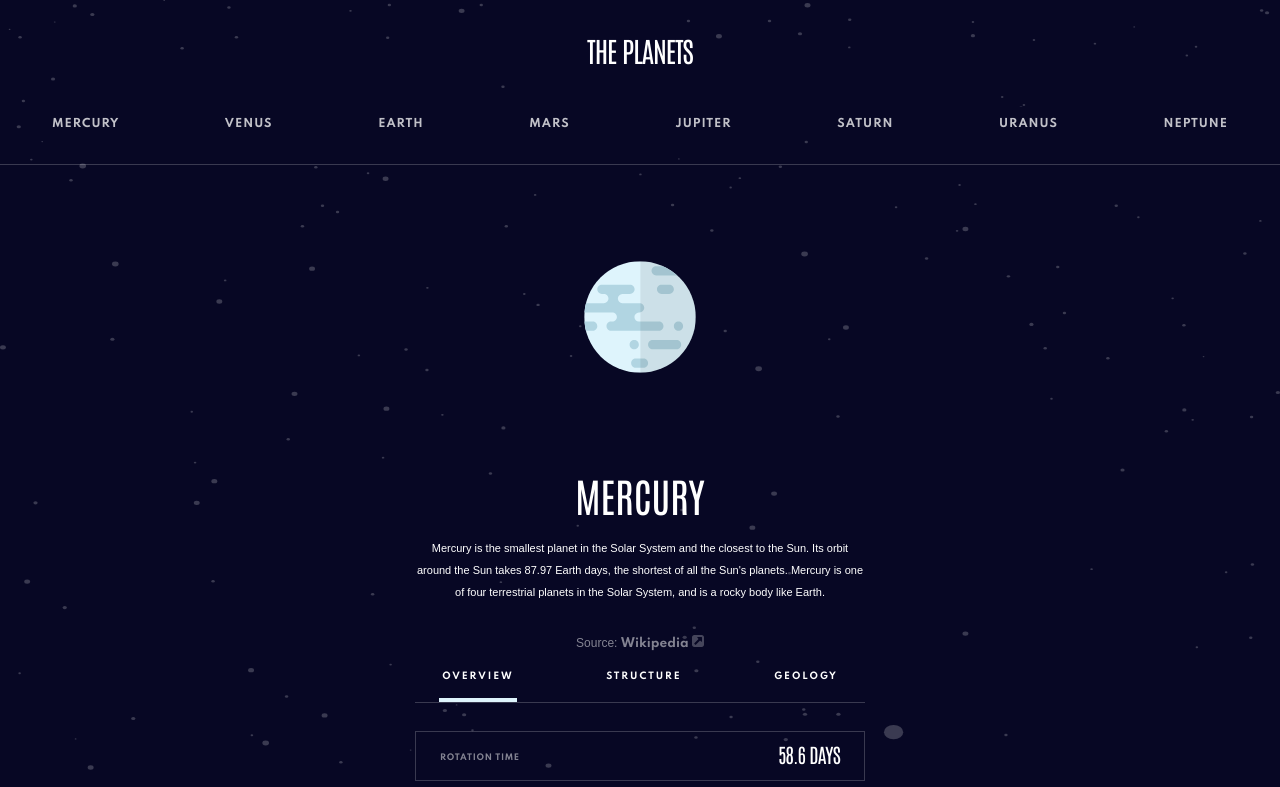
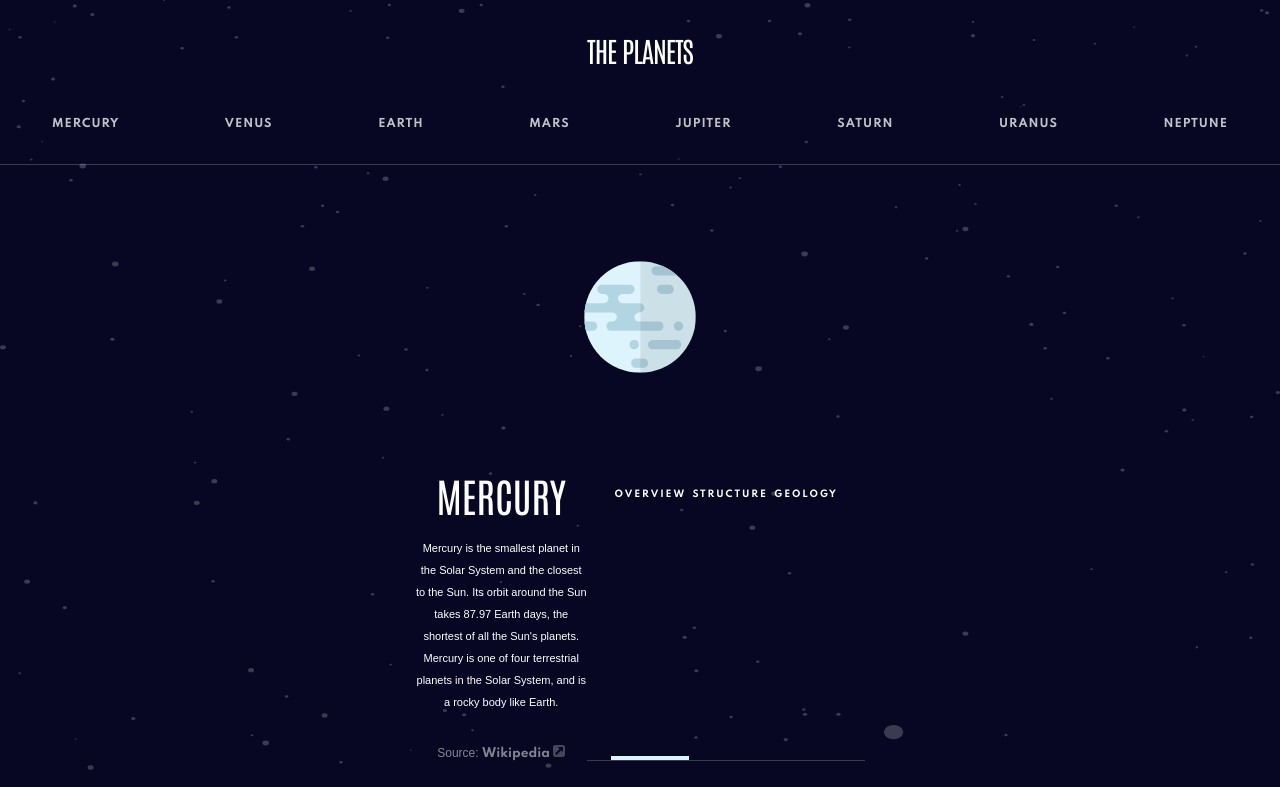
Before and after one commit to mrfinesse47/svelte-planets, a Svelte app: page / in a window 1280 px wide. Shown: the top 787 px of the page. Built offline with nearby package versions, Linux system fonts and the light colour scheme; a web font is replaced by a local one.

Commit message:
arranging blurb allignment to column

```diff
--- a/src/components/Blurb.svelte
+++ b/src/components/Blurb.svelte
@@ -43,4 +43,10 @@
     font-weight: 700;
     color: #fff;
   }
+
+  @media screen and (min-width: 768px) {
+    .blub-outer-container {
+      display: flex;
+    }
+  }
 </style>
--- a/src/components/MenuListItem.svelte
+++ b/src/components/MenuListItem.svelte
@@ -61,7 +61,7 @@
     margin-right: 1.5625rem;
   }
 
-  @media screen and (min-width: 768px) {
+  @media screen and (min-width: 767px) {
     li {
       border-bottom: none;
       margin: 0;
```
